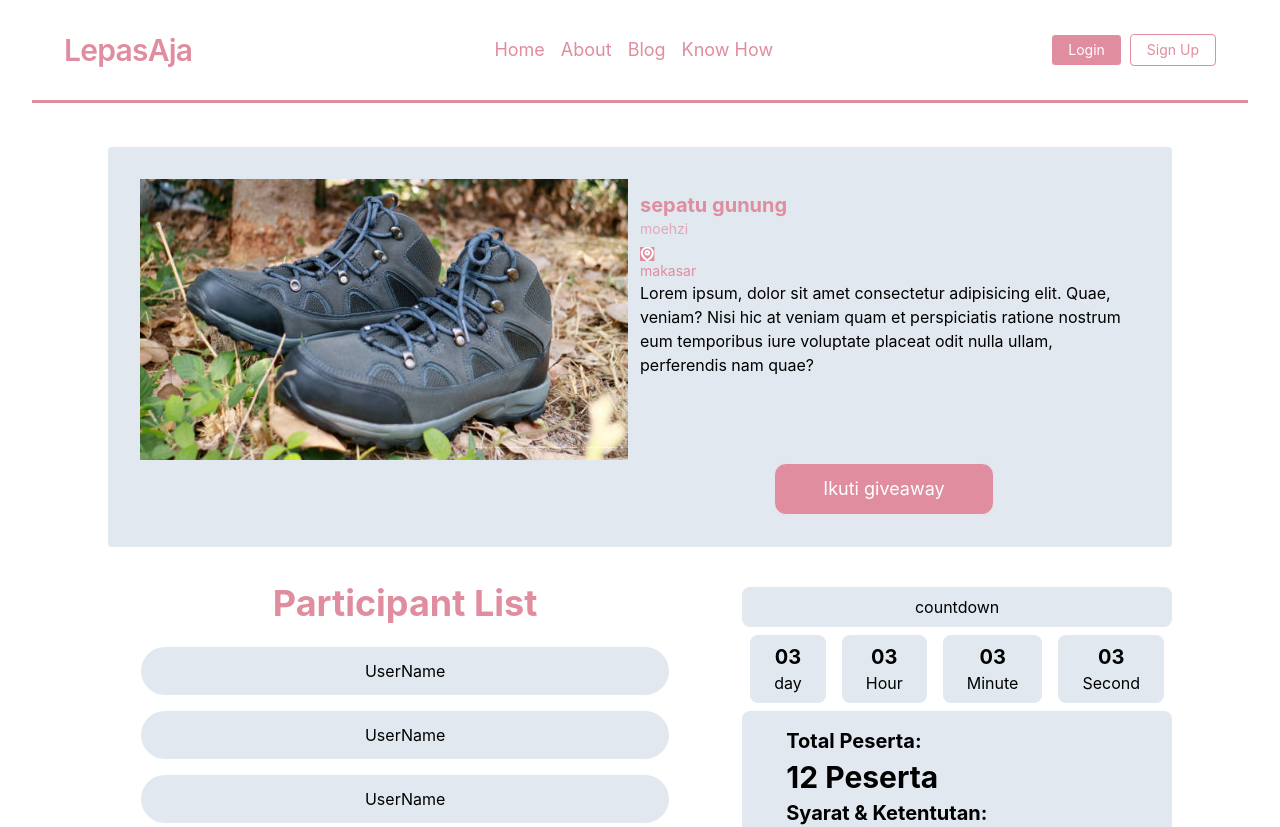
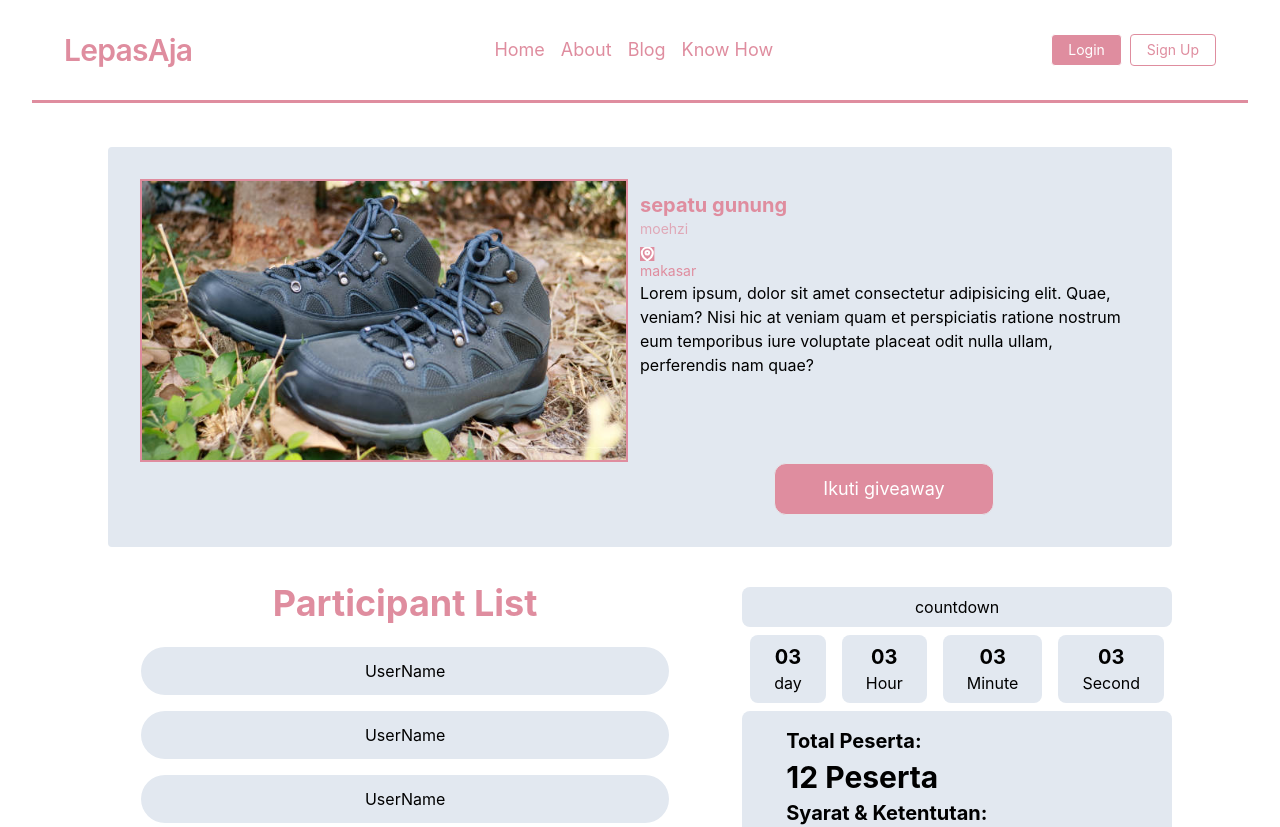
Before and after one commit to kucengorenji/lepas-aja, a Next.js app: page /giveaway/1 in a window 1280 px wide. Shown: the top 827 px of the page. Built offline with nearby package versions, Linux system fonts and the light colour scheme; no server answers.

Commit message:
style: add border style on image

```diff
--- a/components/ProductDetail.jsx
+++ b/components/ProductDetail.jsx
@@ -5,7 +5,11 @@ export default function ProductDetail() {
     <section className="p-5">
       <div className="bg-slate-200 w-full min-h-[400px] rounded h-full flex p-8">
         <div className="text-center align-middle flex-1">
-          <img src={giveawayRoom.image} alt="" />
+          <img
+            src={giveawayRoom.image}
+            alt=""
+            className="border-ruddy-pink border-2"
+          />
         </div>
         <div className=" flex-1 flex-column p-3 relative">
           <div className="align-middle">
```
